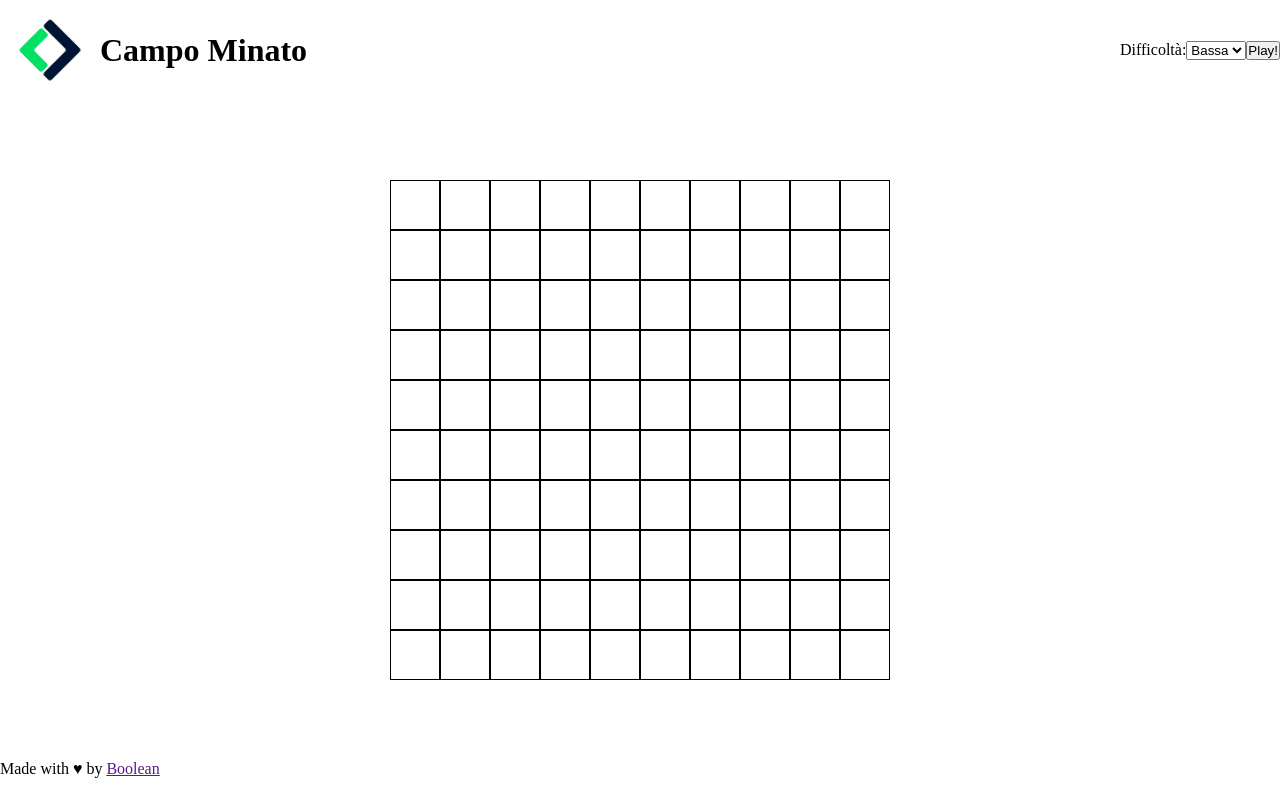
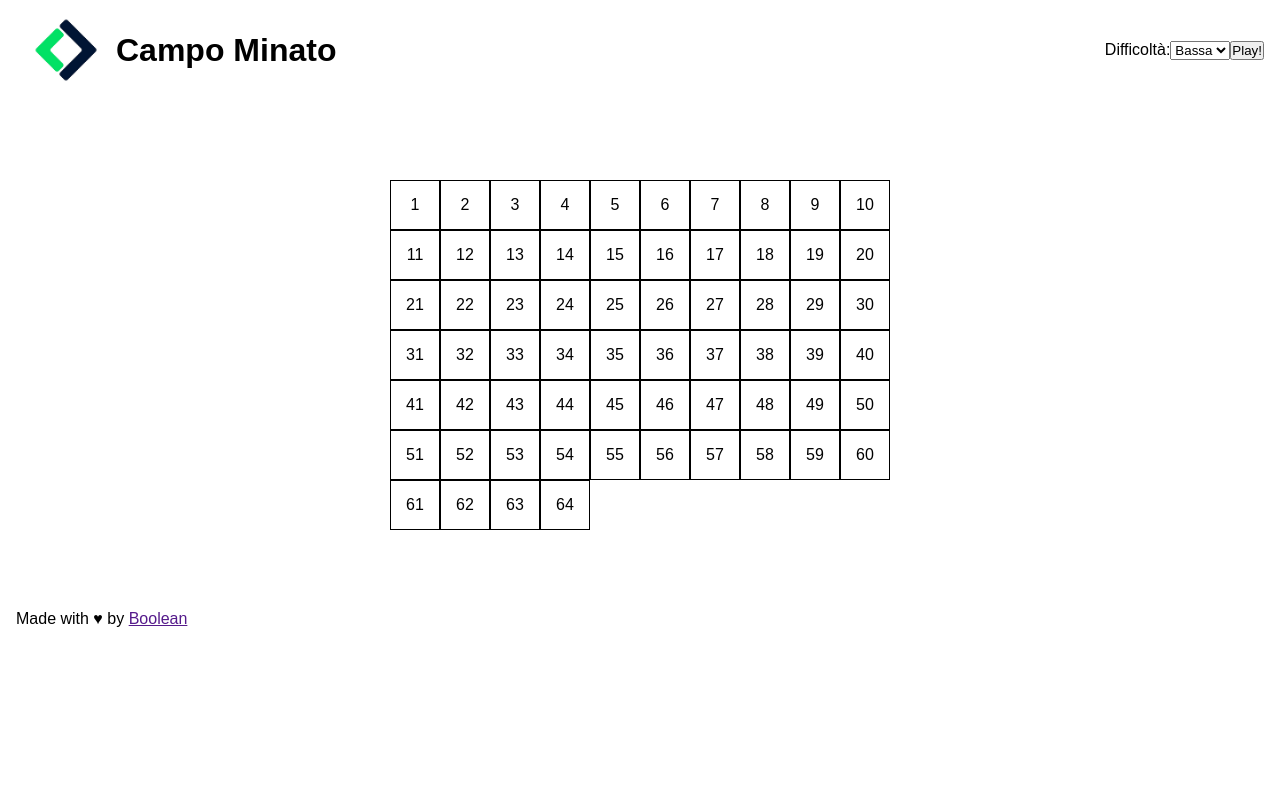
Before and after one commit to LauraMargherita25/js-campominato-grid, a plain HTML site: page index.html in a window 1280 px wide. Drawn offline with Linux system fonts and the light colour scheme.

Commit message:
Brain storming

```diff
--- a/js/main.js
+++ b/js/main.js
@@ -1,8 +1,29 @@
 const gridContainer = document.querySelector(".grid");
 
-for (let i = 1; i <= 100; i++) {
+/*for (let i = 1; i <= 100; i++) {
 
     const square = document.createElement("div");
     square.classList.add("square");
+    square.innerHTML = i;
+    gridContainer.append(square);
+}*/
+
+/*for (let i = 1; i <= 46; i++) {
+
+    const square = document.createElement("div");
+    square.classList.add("square");
+    square.innerHTML = i;
+    gridContainer.append(square);
+}*/
+
+for (let i = 1; i <= 64; i++) {
+
+    const square = document.createElement("div");
+    square.classList.add("square");
+    square.innerHTML = i;
     gridContainer.append(square);
 }
+
+// se seleziono bassa compare la griglia 6*6
+// se selezion media compare la griglia 8*8
+// se seleziono alta compare la griglia 10*10
--- a/style/style.css
+++ b/style/style.css
@@ -3,6 +3,10 @@
     padding: 0;
     margin: 0;
     box-sizing: border-box;
+}
+
+html{
+    font-family: Arial, "Helvetica Neue", Helvetica, sans-serif;
 }
 
 
@@ -11,6 +15,8 @@
 
 /* header */
 header{
+    margin: 0 1rem;
+
     display: flex;
     justify-content: space-between;
 }
@@ -47,4 +53,17 @@ main{
     height: 50px;
 
     border: 1px solid black;
+
+    display: flex;
+    justify-content: center;
+    align-items: center;
 }
+
+
+
+
+
+/* footer */
+footer{
+    margin: 0 1rem;
+}
```
